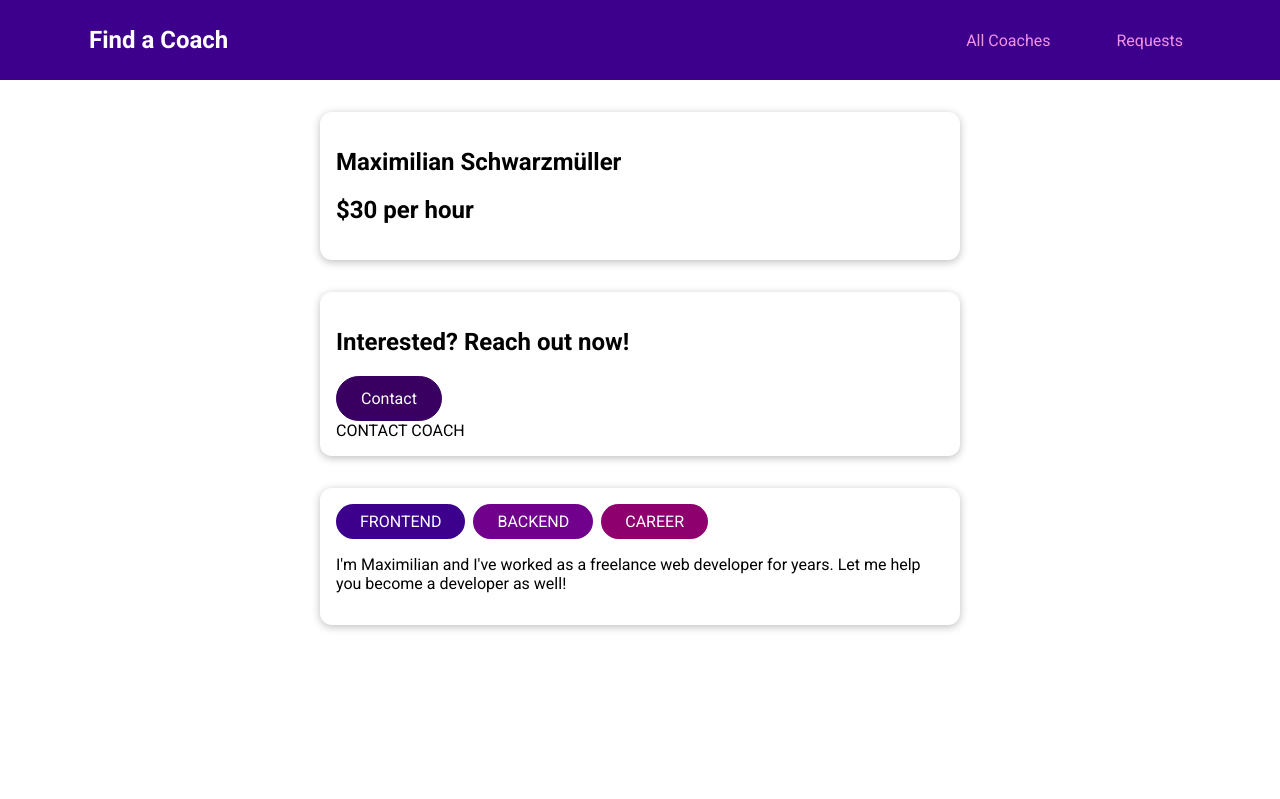
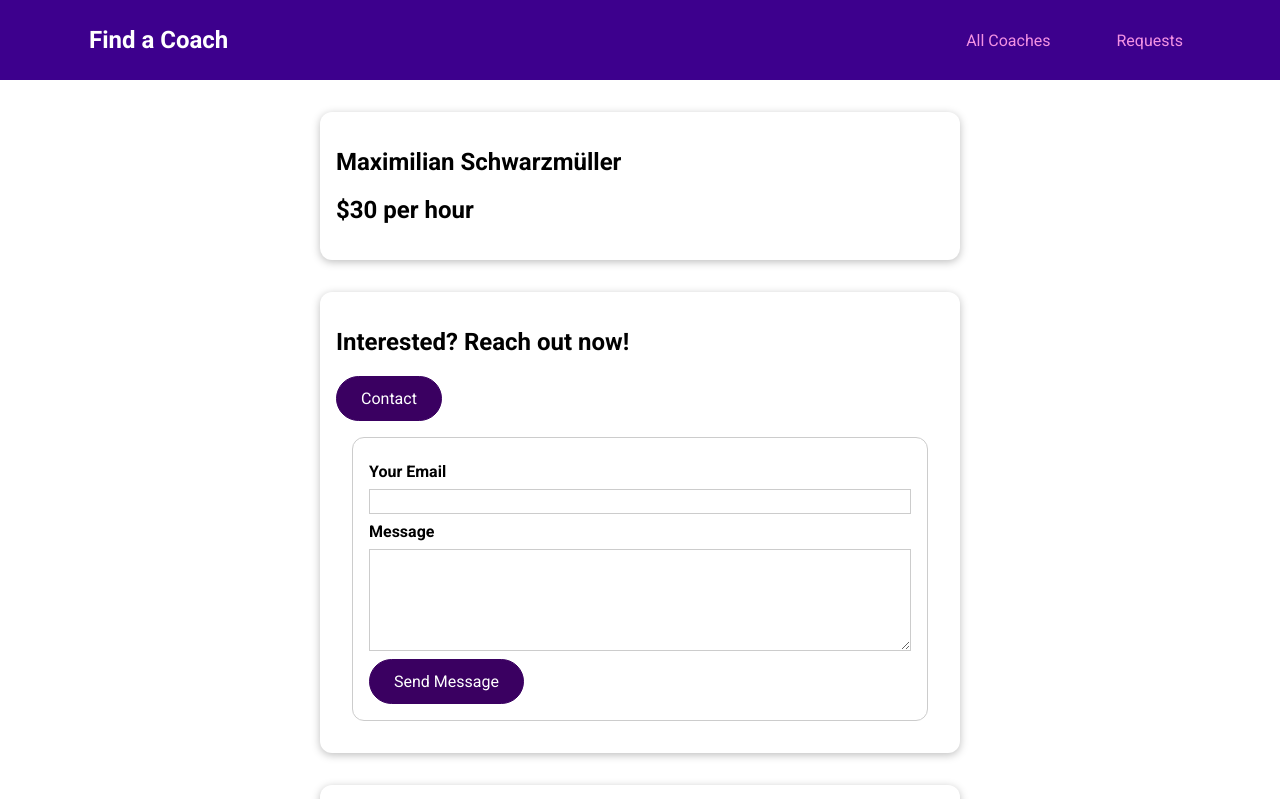
Before and after one commit to farid-temuri/CoachFinder, a Vue app: page /coaches/c1/contact in a window 1280 px wide. Shown: the top 799 px of the page. Built offline with nearby package versions, Linux system fonts and the light colour scheme.

Commit message:
added contact coach form cmp

```diff
--- a/src/pages/requests/ContactCoach.vue
+++ b/src/pages/requests/ContactCoach.vue
@@ -1,5 +1,87 @@
 <template>
-    <section>
-        CONTACT COACH
-    </section>
+  <form @submit.prevent="submitForm">
+    <div class="form-control">
+      <label for="email"> Your Email</label>
+      <input type="email" id="email" v-model.trim="email" />
+    </div>
+    <div class="form-control">
+      <label for="message">Message</label>
+      <textarea id="message" rows="5" v-model.trim="message"></textarea>
+    </div>
+    <p class="errors" v-if="!formIsValid">
+      Plese enter a valid email and non-empty message
+    </p>
+    <div class="acrions">
+      <base-button>Send Message</base-button>
+    </div>
+  </form>
 </template>
+
+<script>
+export default {
+  data() {
+    return {
+      email: '',
+      message: '',
+      formIsValid: true,
+    };
+  },
+  methods: {
+    submitForm() {
+      this.formIsValid = true;
+      if (
+        this.email === '' ||
+        !this.email.includes('@') ||
+        this.message === ''
+      ) {
+        this.formIsValid = false;
+        return;
+      }
+    },
+  },
+};
+</script>
+
+<style scoped>
+form {
+  margin: 1rem;
+  border: 1px solid #ccc;
+  border-radius: 12px;
+  padding: 1rem;
+}
+
+.form-control {
+  margin: 0.5rem 0;
+}
+
+label {
+  font-weight: bold;
+  margin-bottom: 0.5rem;
+  display: block;
+}
+
+input,
+textarea {
+  display: block;
+  width: 100%;
+  font: inherit;
+  border: 1px solid #ccc;
+  padding: 0.15rem;
+}
+
+input:focus,
+textarea:focus {
+  border-color: #3d008d;
+  background-color: #faf6ff;
+  outline: none;
+}
+
+.errors {
+  font-weight: bold;
+  color: red;
+}
+
+.actions {
+  text-align: center;
+}
+</style>
```
